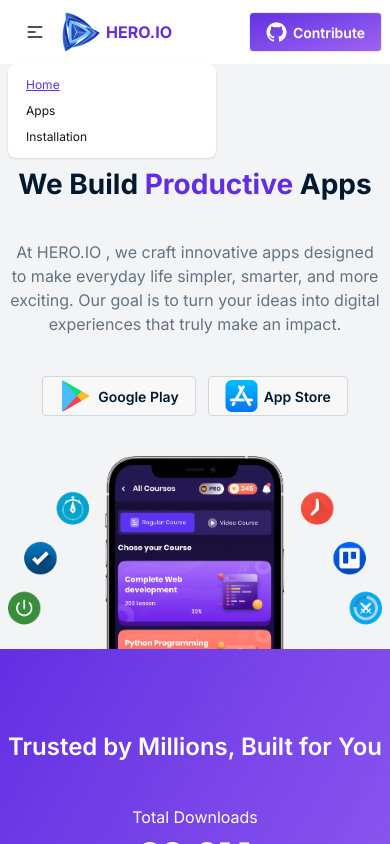
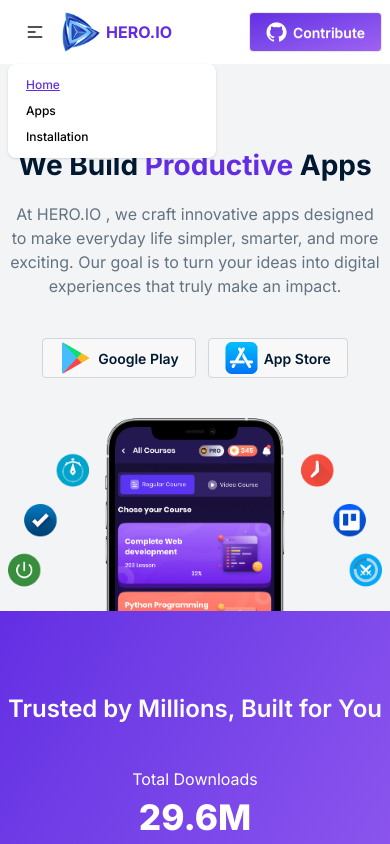
Before and after one commit to Zahidul8/hero.io-app, a React (Vite) app: page / in a window 390 px wide. Both pictures are taken after a click on the button 35 px from the left and 32 px from the top of the page. Shown: the top 844 px of the page. Built offline with nearby package versions, Linux system fonts and the light colour scheme.

Commit message:
add some changes related to favicon and styles

```diff
--- a/index.html
+++ b/index.html
@@ -2,9 +2,9 @@
 <html lang="en">
   <head>
     <meta charset="UTF-8" />
-    <link rel="icon" type="image/svg+xml" href="/vite.svg" />
+    <link rel="icon" type="image/svg+xml" href="/logo.png" />
     <meta name="viewport" content="width=device-width, initial-scale=1.0" />
-    <title>hero.io-app</title>
+    <title>HERO.IO</title>
   </head>
   <body>
     <div id="root"></div>
--- a/src/App.jsx
+++ b/src/App.jsx
@@ -1,7 +1,7 @@
 import { useState } from 'react'
 import reactLogo from './assets/react.svg'
 import viteLogo from '/vite.svg'
-import './App.css'
+import './App.css';
 
 function App() {
   const [count, setCount] = useState(0)
--- a/src/Components/Banner.jsx
+++ b/src/Components/Banner.jsx
@@ -8,7 +8,7 @@
     return (
         <div className='py-[80px]'>
             <div className='text-center px-2 2xl:px-0'>
-                <h3 className='banner-heading font-bold text-[#001931] max-w-[597px] mx-auto leading-20'>We Build <span className='text-[#632EE3]'>Productive</span> Apps</h3>
+                <h3 className='banner-heading font-bold text-[#001931] max-w-[597px] mx-auto sm:leading-20'>We Build <span className='text-[#632EE3]'>Productive</span> Apps</h3>
                 <p className='text-[#627382] max-w-[800px] mx-auto mt-4  md:p-0'>At HERO.IO , we craft innovative apps designed to make everyday life simpler, smarter, and more exciting. Our goal is to turn your ideas into digital experiences that truly make an impact.</p>
             </div>
             <div className='flex items-center gap-3 justify-center mt-10'>
@@ -27,7 +27,7 @@
                 <img src={heroimage} alt="" />
             </div>
             <div className='bg-gradient-to-br from-[#632EE3] to-[#9F62F2] py-[80px] text-white '>
-                <h1 className='cart-heading font-semibold text-center'>Trusted by Millions, Built for You</h1>
+                <h1 className='cart-heading font-semibold text-center px-2 2xl:px-0'>Trusted by Millions, Built for You</h1>
 
                 <div className='grid grid-cols-1 lg:grid-cols-3 max-w-[1076px] mx-auto gap-15 lg:gap-6 mt-10'>
                     <div className='text-center'>
--- a/src/Components/Navbar.jsx
+++ b/src/Components/Navbar.jsx
@@ -14,9 +14,9 @@
                     <ul
                         tabIndex={0}
                         className="menu menu-sm dropdown-content bg-base-100 rounded-box z-1 mt-3 w-52 p-2 shadow">
-                        <li><NavLink to='/'>Home</NavLink></li>
-                        <li><NavLink to='/allapp'>Apps</NavLink></li>
-                        <li><NavLink to='/installation'>Installation</NavLink></li>
+                       <li className='font-medium text-black'><NavLink to='/'>Home</NavLink></li>
+                    <li className='font-medium text-black'><NavLink to='/allapp'>Apps</NavLink></li>
+                    <li className='font-medium text-black'><NavLink to='/installation'>Installation</NavLink></li>
 
                     </ul>
                 </div>
```
Also changed, not shown: public/logo.png (added).
